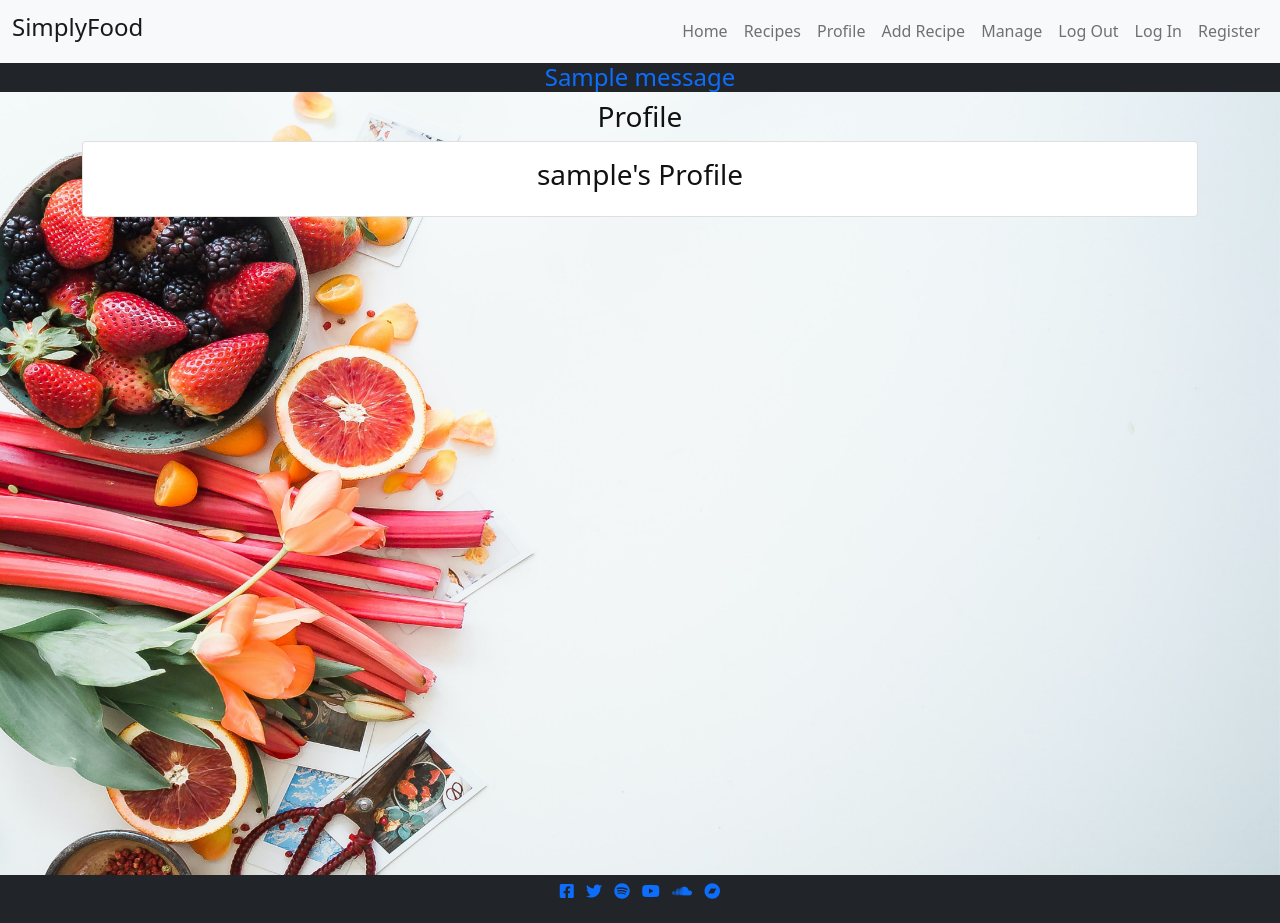
After one commit to PaulBowden673/Projects-MP-MP3, a Flask app: page /profile/1 in a window 1280 px wide. The commit adds this page. Run offline with Flask 2, Linux system fonts and the light colour scheme; the visitor is signed in with stand-in values (Sample User, id 1); one stand-in notice (Sample message) is shown; a database or web service that is not in the repository returns one stand-in record (values such as "Sample title"); some libraries are stand-ins or nearby versions.

Commit message:
added profile page

```diff
--- a/app.py
+++ b/app.py
@@ -18,7 +18,13 @@ app.secret_key = os.environ.get("SECRET_KEY")
 mongo = PyMongo(app)
 
 
+
 @app.route("/")
+@app.route("/index")
+def index():
+    return render_template("index.html")
+
+
 @app.route("/recipes")
 def recipes():
     recipes = mongo.db.recipes.find()
@@ -45,18 +51,47 @@ def register():
         # put the new user into 'session' cookie
         session["user"] = request.form.get("username").lower()
         flash("Registration Successful!")
+        return redirect(url_for("profile", username=session["user"]))
+
     return render_template("register.html")
-
 
 
 @app.route("/login", methods=["GET", "POST"])
 def login():
+    if request.method == "POST":
+        # check if username exists in db
+        existing_user = mongo.db.users.find_one(
+            {"username": request.form.get("username").lower()})
+
+        if existing_user:
+            # ensure hashed password matches user input
+            if check_password_hash(
+                    existing_user["password"], request.form.get("password")):
+                        session["user"] = request.form.get("username").lower()
+                        flash("Welcome, {}".format(
+                            request.form.get("username")))
+                        return redirect(url_for(
+                            "profile", username=session["user"]))
+            else:
+                # invalid password match
+                flash("Incorrect Username and/or Password")
+                return redirect(url_for("login"))
+
+        else:
+            # username doesn't exist
+            flash("Incorrect Username and/or Password")
+            return redirect(url_for("login"))
+
     return render_template("login.html")
 
 
-@app.route("/index", methods=["GET", "POST"])
-def index():
-    return render_template("index.html")
+@app.route("/profile/<username>", methods=["GET", "POST"])
+def profile(username):
+    # grab the session user's username from db
+    username = mongo.db.users.find_one(
+        {"username": session["user"]})["username"]
+    return render_template("profile.html", username=username)
+
 
 if __name__ == "__main__":
     app.run(host=os.environ.get("IP"),
--- a/static/css/style.css
+++ b/static/css/style.css
@@ -80,6 +80,10 @@ header {
     padding-right: 0;
 }
 
+.flashes {
+    line-height: 2;
+}
+
 .footer {
     position: fixed;
     left: 0;
--- a/templates/base.html
+++ b/templates/base.html
@@ -33,7 +33,7 @@
                     <a class="nav-link" aria-current="page" href="{{ url_for('recipes') }}">Recipes</a>
                   </li>
                   <li class="nav-item">
-                    <a class="nav-link" href="#">Profile</a>
+                    <a class="nav-link" href="{{ url_for('profile', username=session['user']) }}">Profile</a>
                   </li>
                   <li class="nav-item">
                     <a class="nav-link" href="#">Add Recipe</a>
@@ -58,9 +58,26 @@
     </header>
     <img class="hero-image" src="../static/images/food-background.jpg" alt="background">
 
+    <section>
+      <!-- flash messages -->
+      {% with messages = get_flashed_messages() %}
+          {% if messages %}
+              {% for message in messages %}
+                  <div class="row flashes">
+                      <h4 class="text-primary bg-dark text-center">{{ message }}</h4>
+                  </div>
+              {% endfor %}
+          {% endif %}
+      {% endwith %}
+  </section>
 
-    {% block content %}
-    {% endblock %}
+  <main class="container">
+      {% block content %}
+      {% endblock %}
+  </main>
+
+
+
 
 <!--Footer-->
     <footer class="footer py-1 bg-dark">
--- /dev/null
+++ b/templates/profile.html
@@ -0,0 +1,22 @@
+{% extends "base.html" %}
+{% block content %}
+
+<section class="profile-view">
+    <h3 class="text-center">Profile</h3>
+    <div class="container-fluid profile-card">
+        <div class="row">
+            <div class="profile-card card">
+                <div class="card-body">
+                    <div class="col-6 offset-md-3">
+                        <h3 class="text-center">
+                            {{ username }}'s Profile
+                        </h3>
+
+                    </div>
+                </div>
+            </div>
+</section>
+
+
+
+{% endblock %}
--- a/templates/recipe.html
+++ b/templates/recipe.html
@@ -15,6 +15,7 @@
                                     class="card-img-top" alt="#">
                                 {{recipes.recipe_name}}
                             </h5>
+                            {{recipes.recipe_liked}}
                             <p> {{recipes.recipe_category}}</p>
                             <p>{{recipes.recipe_serving}}</p>
                                 <p>{{recipes.recipe_time}}</p>
```
Also changed, not shown: templates/login.html (+9 -2 lines), templates/register.html (+12 -2 lines).
